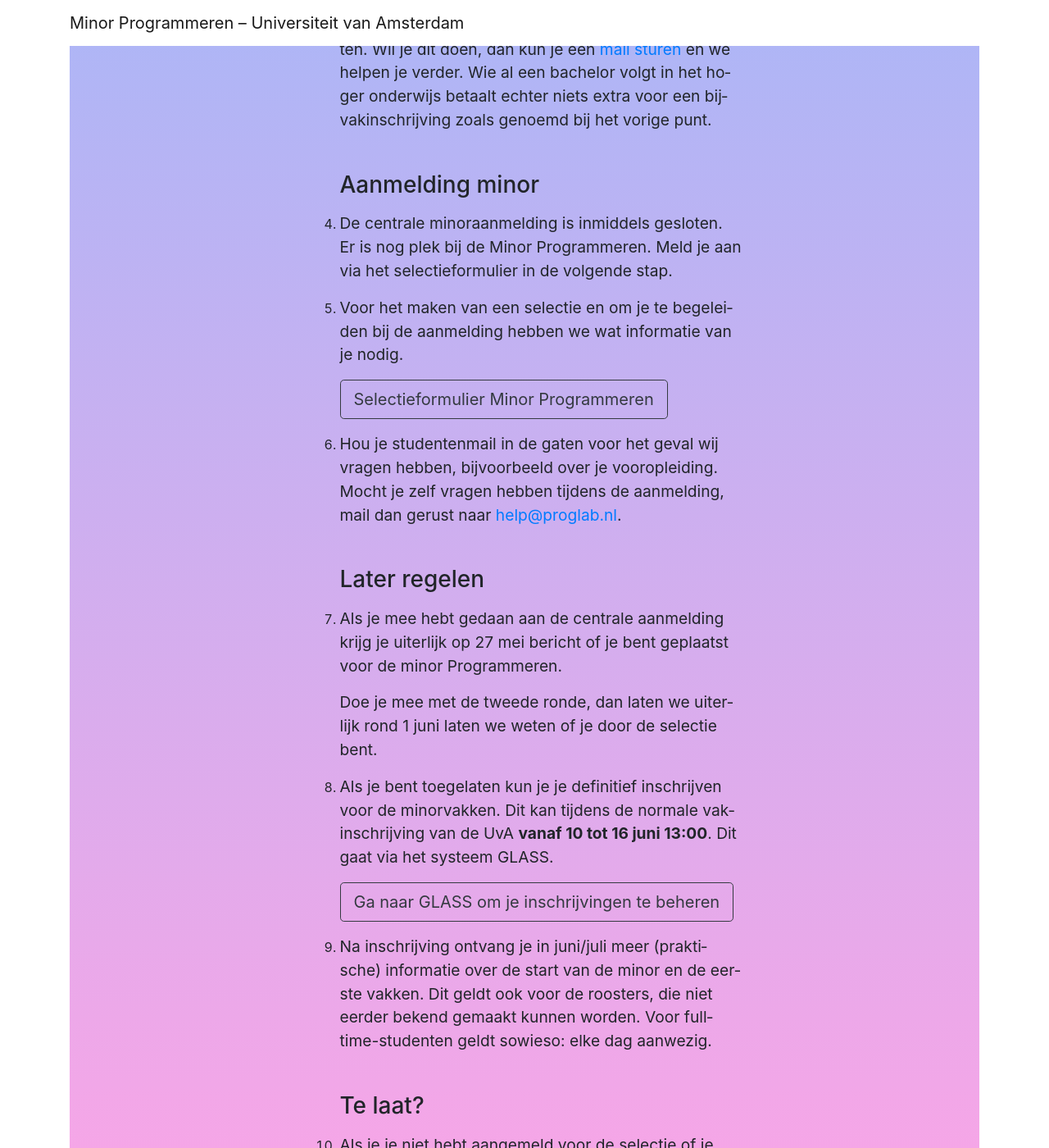
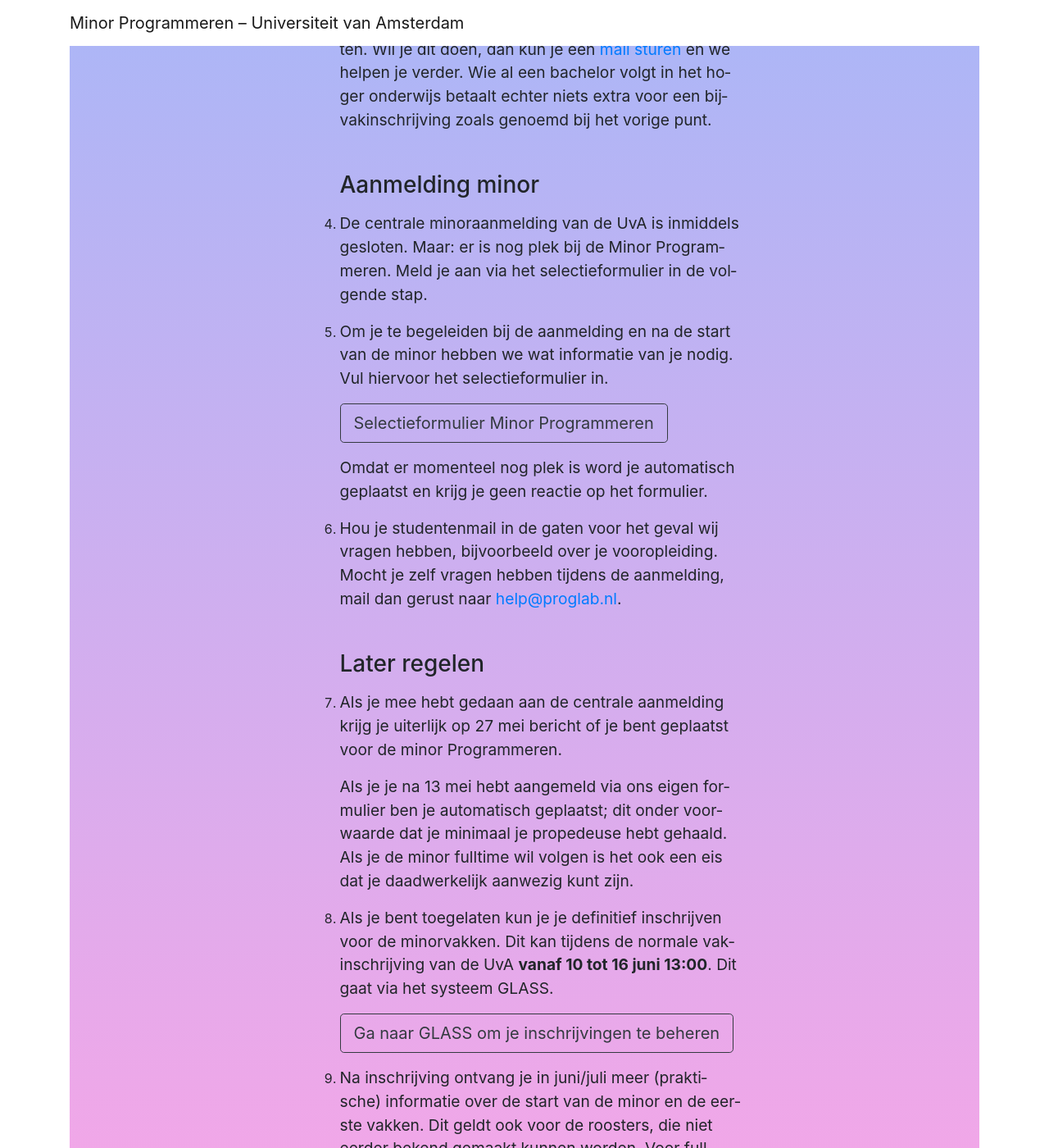
Before and after one commit to tdoolan/info, a Jekyll site: the page built from programs/minprog/index.md, in a window 1280 px wide and 1400 px high, scrolled down 8972 px. Shown: the whole window at 82% size. Built offline with Jekyll 4.4.1, drawn with Linux system fonts in a browser that asks for light colours; some of the changed text lies outside the part shown.

Commit message:
later_aanmelden

```diff
--- a/programs/minprog/aanmelden.md
+++ b/programs/minprog/aanmelden.md
@@ -37,17 +37,20 @@
             <h3>Aanmelding minor</h3>
             <li class="mt-3">
                 <p class="" style="font-size:1.2rem;">
-                    De centrale minoraanmelding is inmiddels gesloten. Er is nog plek bij de Minor Programmeren. Meld je aan via het selectieformulier in de volgende stap.
+                    De centrale minoraanmelding van de UvA is inmiddels gesloten. Maar: er is nog plek bij de Minor Programmeren. Meld je aan via het selectieformulier in de volgende stap.
                 </p>
             </li>
             <li class="mt-3">
                 <p class="" style="font-size:1.2rem;">
-                    Voor het maken van een selectie en om je te begeleiden bij de aanmelding
-                    hebben we wat informatie van je nodig.
+                    Om je te begeleiden bij de aanmelding en na de start van de minor
+                    hebben we wat informatie van je nodig. Vul hiervoor het selectieformulier in.
                 </p>
                 <p class="">
 
                     <a class="btn btn-outline-dark btn-lg" href="https://forms.office.com/e/XhFDqzUj3n" target="_blank"> Selectieformulier Minor Programmeren</a>
+                </p>
+                <p style="font-size:1.2rem;">
+                    Omdat er momenteel nog plek is word je automatisch geplaatst en krijg je geen reactie op het formulier.
                 </p>
             </li>
             <!--li class="mt-3">
@@ -91,7 +94,9 @@
                     Als je mee hebt gedaan aan de centrale aanmelding krijg je uiterlijk op 27 mei bericht of je bent geplaatst voor de minor Programmeren.
                 </p>
                 <p style="font-size:1.2rem;">
-                    Doe je mee met de tweede ronde, dan laten we uiterlijk rond 1 juni laten we weten of je door de selectie bent.
+                    Als je je na 13 mei hebt aangemeld via ons eigen formulier ben je automatisch geplaatst; dit onder voorwaarde dat je minimaal je
+                    propedeuse hebt gehaald. Als je de minor fulltime wil volgen is het ook een eis
+                    dat je daadwerkelijk aanwezig kunt zijn.
                 </p>
             </li>
             <li class="mt-3">
@@ -114,9 +119,8 @@
             <h3 class="mt-5">Te laat?</h3>
             <li class="mt-3">
                 <p style="font-size:1.2rem;">
-                    Als je je niet hebt aangemeld voor de selectie of je bent te laat geweest
-                    met het geven van aanvullende informatie, dan ben je niet automatisch
-                    toegelaten tot de minor. Het kan wel zijn dat er nog plek is. Volg bovenstaande stappen om je aan te melden.
+                    Op dit moment is er nog plek bij de Minor Programmeren. Volg bovenstaande
+                    stappen om je aan te melden.
                 </p>
             </li>
         </ol>
```
